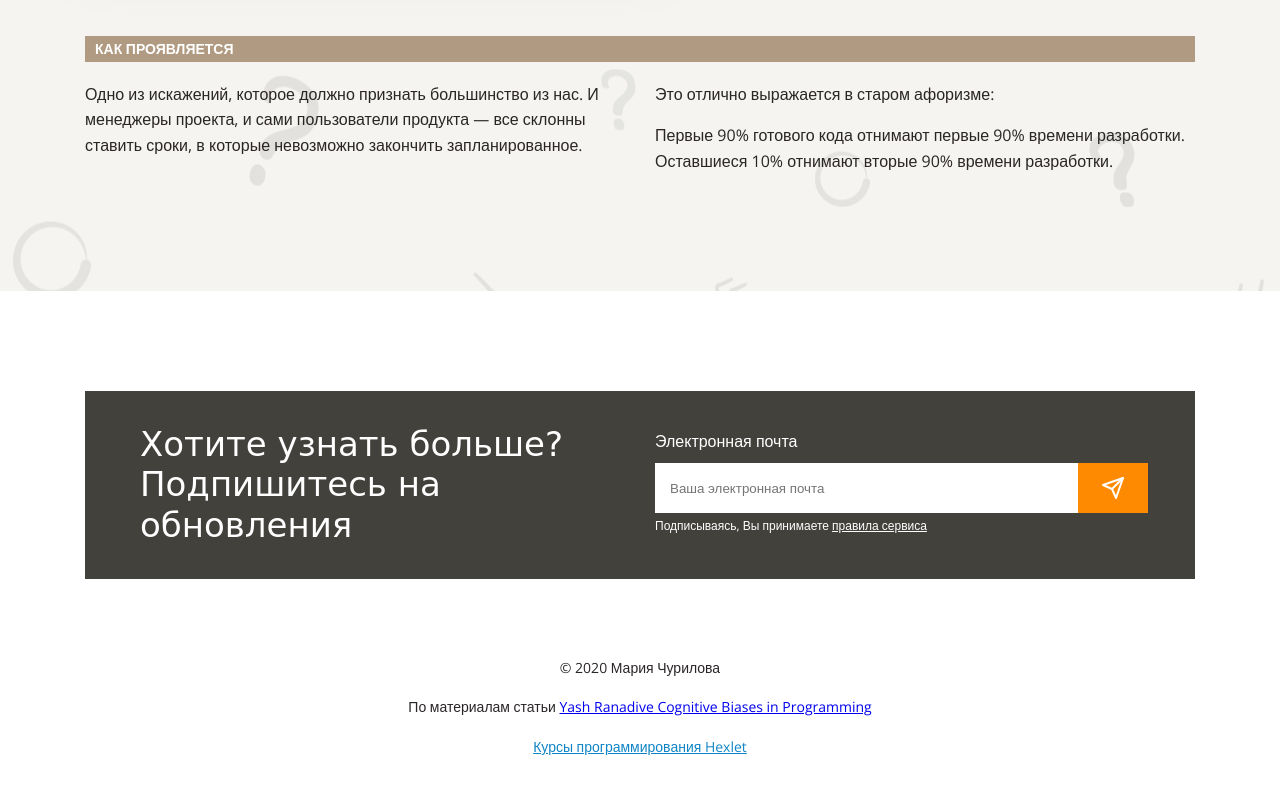
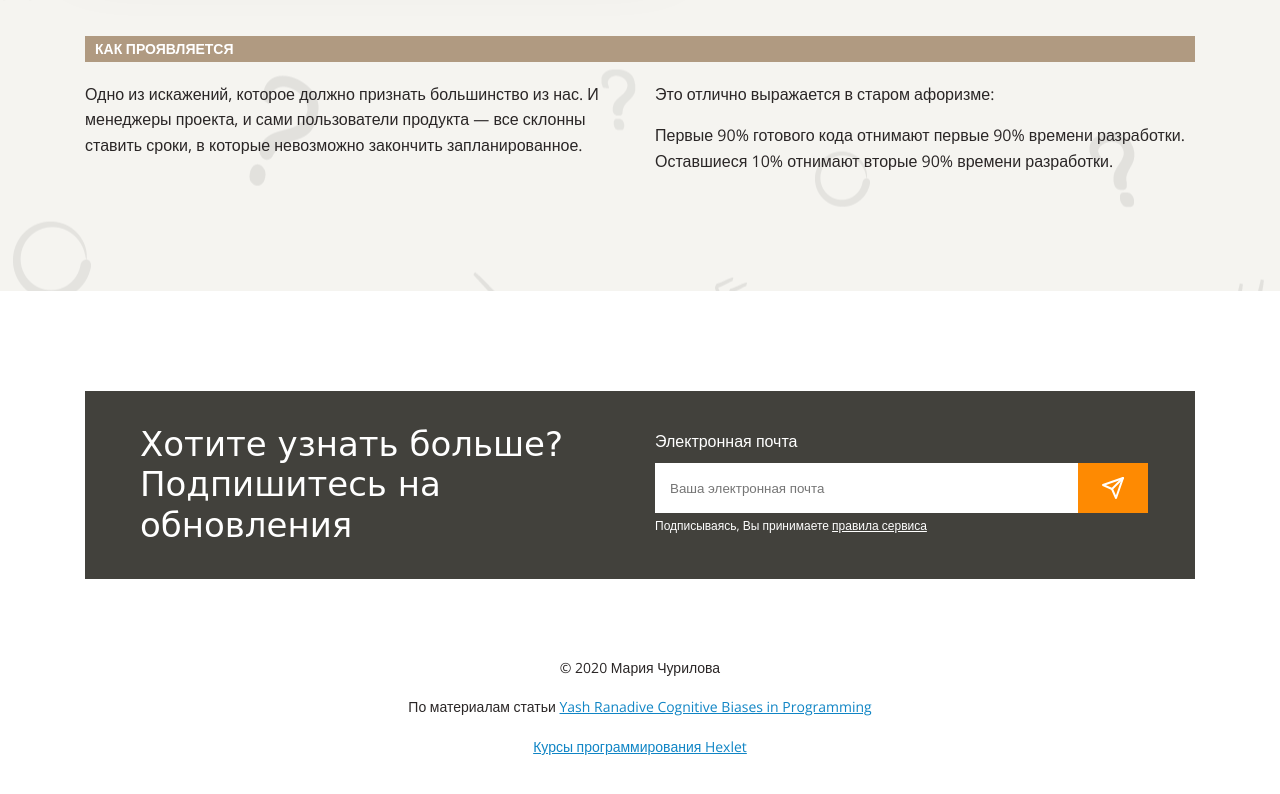
Before and after one commit to MiriyaMaria/layout-designer-project-lvl1, a website: page src/index.html in a window 1280 px wide. Shown: the part 7067-7861 px from the top of the page. Drawn offline with nearby package versions, Linux system fonts and the light colour scheme; a web font is replaced by a local one.

Commit message:
fixed color for the link (contacts)

```diff
--- a/src/styles/style.css
+++ b/src/styles/style.css
@@ -416,7 +416,7 @@ body {
   text-align: center;
 }
 
-.contacts > a,
+.contacts a,
 .contacts a:visited {
   color: #1085c5;
 }
```
